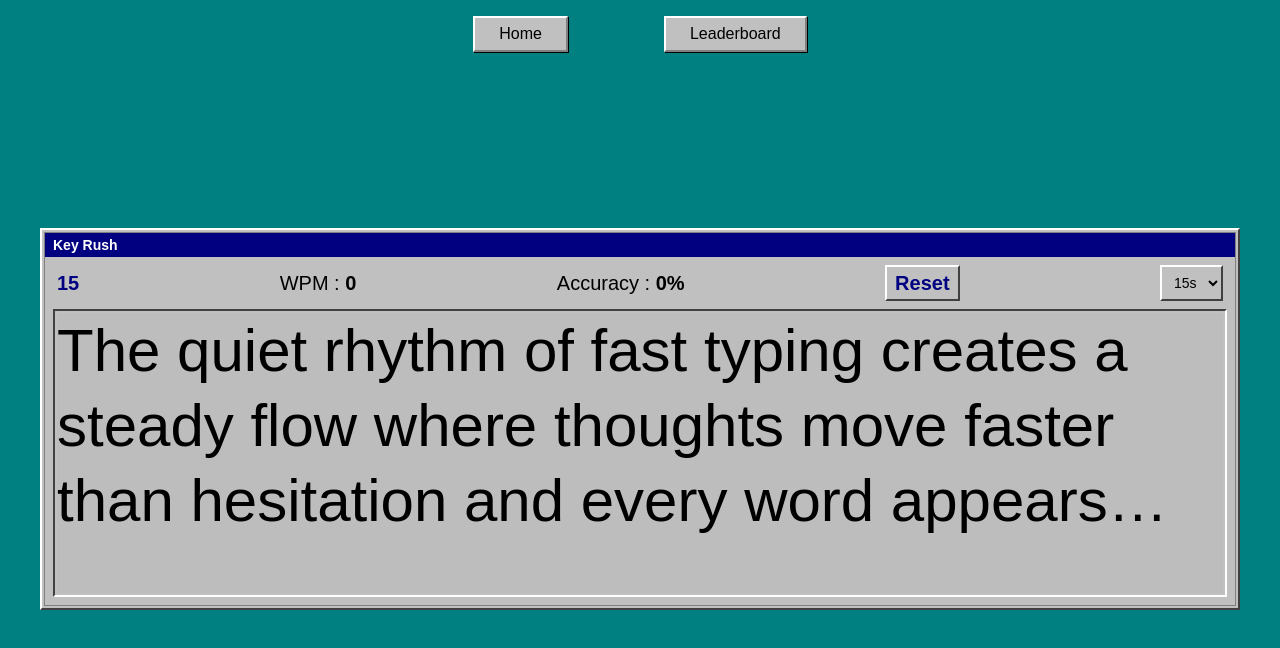
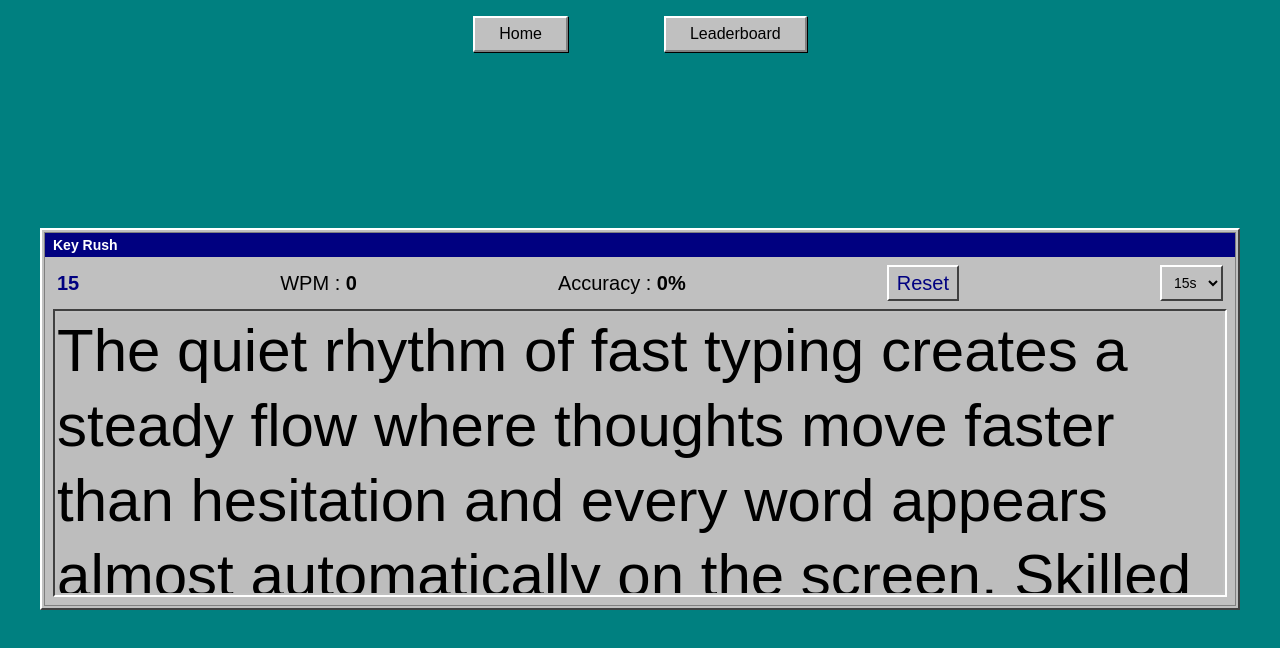
Before and after one commit to gunjanrawat5/KeyRush2, a Next.js app in the folder keyrush-frontend/: page / in a window 1280 px wide. Shown: the top 648 px of the page. Built offline with nearby package versions, Linux system fonts and the light colour scheme; a web font is replaced by a local one.

Commit message:
UI colors for typing and caret

```diff
--- a/keyrush-frontend/src/app/globals.css
+++ b/keyrush-frontend/src/app/globals.css
@@ -1 +1,10 @@
 @import "tailwindcss";
+
+@keyframes caret-blink {
+  0%, 49% { opacity: 1; }
+  50%, 100% { opacity: 0; }
+}
+
+.caret-blink {
+  animation: caret-blink 1s steps(1, end) infinite;
+}
--- a/keyrush-frontend/src/components/TypingLogic.tsx
+++ b/keyrush-frontend/src/components/TypingLogic.tsx
@@ -135,8 +135,37 @@ const TypingLogic = forwardRef<TypingLogicHandle, TypingProps>(({
       }
     }, [input, timeLeft, PARA, setWPM, setAccuracy])
 
+    // UI colors and caret
+    const caretIndex = Math.min(input.length, PARA.length)
+    const renderText = () => {
+        return PARA.split("").map((char, index) => {
+            const typed = index < input.length
+            const isCorrect = typed && input[index] === PARA[index]
+
+            // base color
+            let className = "text-black"
+            if (typed) className = isCorrect ? "text-green-600" : "text-red-600"
+
+            // If this is the next char to type, show a blinking caret
+            const showCaret = index === caretIndex && timeLeft > 0
+
+            return (
+            <span key={index} className="relative">
+                {showCaret && (
+                <span
+                    className="caret-blink absolute -left-0.5 top-0.5 h-[1.1em] w-0.5 bg-black"
+                    aria-hidden="true"
+                />
+                )}
+                <span className={className}>{char}</span>
+            </span>
+            )
+        })
+    }
+
+
   return (
-    <p className='leading-tight line-clamp-3'>{PARA}</p>
+    <p className='leading-tight whitespace-pre-wrap break-words'>{renderText()}</p>
   )
 })
 
--- a/keyrush-frontend/src/components/TypingWindow.tsx
+++ b/keyrush-frontend/src/components/TypingWindow.tsx
@@ -53,7 +53,7 @@ const TypingWindow = () => {
               onClick={() => resetGame(duration)}
               className="px-2 py-0.5 bg-[#C0C0C0]
               border-t-2 border-l-2 border-white
-              border-b-2 border-r-2 border-b-[#404040] border-r-[#404040]                    active:border-t-2 active:border-l-2 active:border-t-[#404040] active:border-l-[#404040] active:border-b-2 active:border-r-2 active:border-b-white active:border-r-white text-[#000080] font-bold" >
+              border-b-2 border-r-2 border-b-[#404040] border-r-[#404040]                    active:border-t-2 active:border-l-2 active:border-t-[#404040] active:border-l-[#404040] active:border-b-2 active:border-r-2 active:border-b-white active:border-r-white text-[#000080]" >
               Reset
             </button>
             <TimeDropdown time={duration} onChange={handleDurationChange} />
```
